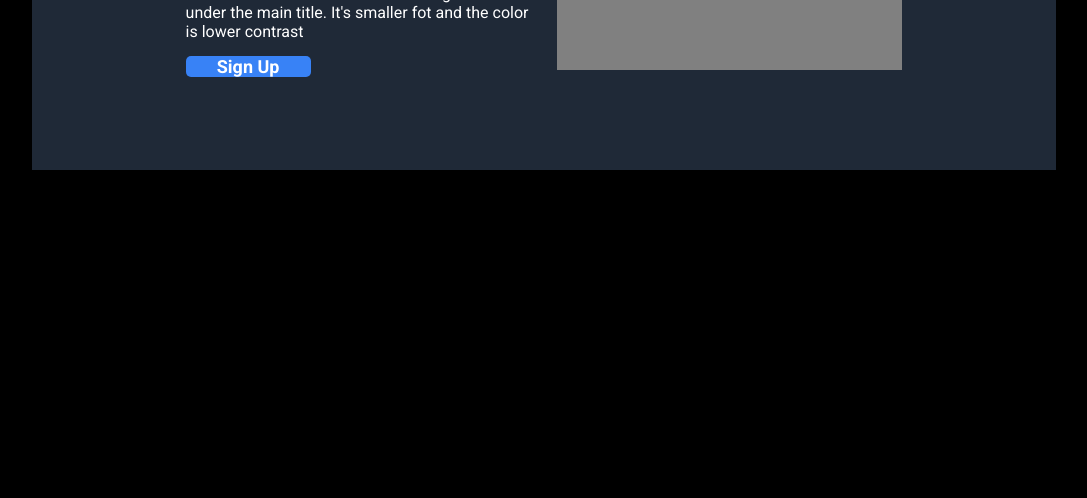
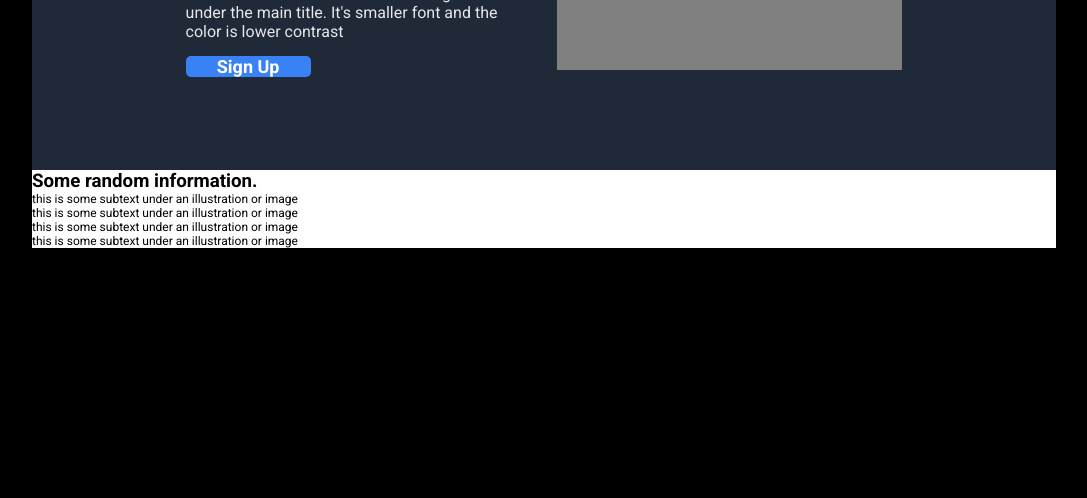
Before and after one commit to moonendesign/first_landing_page, a plain HTML site: page index.html in a window 1280 px wide. Shown: the part 302-800 px from the top of the page, without its empty margins (96-1183 px from the left). Drawn offline with Linux system fonts and the light colour scheme.

Commit message:
Added random information part of the website.

```diff
--- a/index.html
+++ b/index.html
@@ -23,13 +23,26 @@
             <div class="main_left">
                 <h1>This website is awesome</h1>
                 <p>This website has some subtext that goes here under the main title.
-                    It's smaller fot and the color is lower contrast</p>
+                    It's smaller font and the color is lower contrast</p>
                     <button class="sign-up-button">Sign Up</button>
             </div>
             <div class="main_right">
                 <h4>This is a placeholder for an image</h4>
             </div>
         </div>
+        <div class="main_info">
+            <h3>Some random information.</h3>
+            <div class="tiles">
+                <div class="tile"></div>
+                <p>this is some subtext under an illustration or image</p>
+                <div class="tile"></div>
+                <p>this is some subtext under an illustration or image</p>
+                <div class="tile"></div>
+                <p>this is some subtext under an illustration or image</p>
+                <div class="tile"></div>
+                <p>this is some subtext under an illustration or image</p>
+            </div>
+        </div>
     </div>
 </body>
 </html>
--- a/style.css
+++ b/style.css
@@ -63,6 +63,11 @@ body {
     justify-content: flex-start;
     height: 200px;
     font-size: 16px;
+
+}
+
+.main_left p {
+    color:#E5E7EB;
 }
 
 .main_left h1 {
@@ -90,3 +95,17 @@ body {
     padding: 0;
     height:50px;
 }
+
+.main_info {
+    background-color:white;
+
+}
+
+.main_info h3 {
+    color: black;
+}
+
+.main_info p {
+    color: black;
+    font-size:12px;
+}
```
